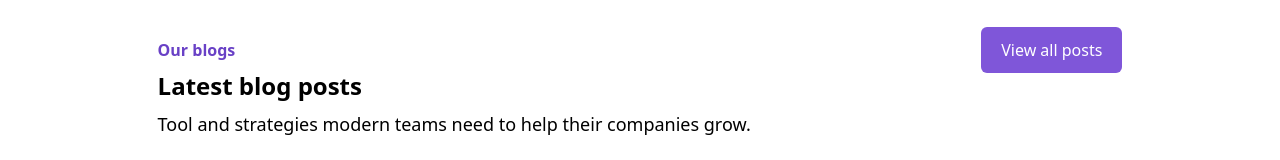
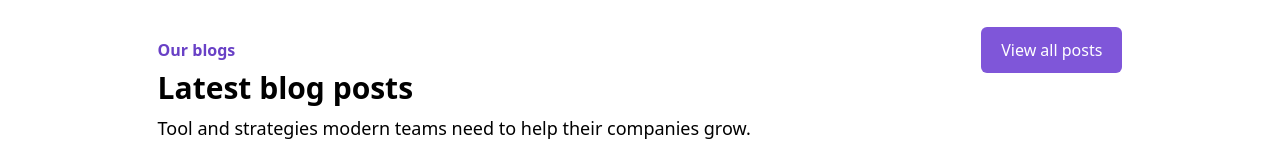
Before and after one commit to PritamMagdum/ZYSK-TECH-React-Task, a React (Create React App) app: page / in a window 1280 px wide. Shown: the part 5382-5542 px from the top of the page. Built offline with nearby package versions, Linux system fonts and the light colour scheme.

Commit message:
Project Updated with All Components or Sections

```diff
--- a/src/Components/BlogSection.jsx
+++ b/src/Components/BlogSection.jsx
@@ -14,7 +14,7 @@
       <div className="flex justify-between gap-16  lg:px-12 w-[85%]">
         <div className="flex flex-col gap-2">
           <span className="text-[#6941C6] font-semibold">Our blogs</span>
-          <h1 className="text-2xl font-semibold">Latest blog posts</h1>
+          <h1 className="text-3xl font-semibold">Latest blog posts</h1>
           <h1 className="text-lg">
             Tool and strategies modern teams need to help their companies grow.
           </h1>
--- a/src/Components/FreqAskQuestions.jsx
+++ b/src/Components/FreqAskQuestions.jsx
@@ -46,7 +46,7 @@
       <section className="bg-white dark:bg-gray-900">
         <div className="container max-w-4xl py-10 mx-auto">
           <div className="flex flex-col gap-4">
-            <h1 className=" text-2xl font-semibold text-center text-gray-800 lg:text-3xl dark:text-white">
+            <h1 className=" text-2xl font-bold text-center text-gray-800 lg:text-3xl dark:text-white">
               Frequently Asked Questions
             </h1>
             <h1 className="text-center text-lg">
```
